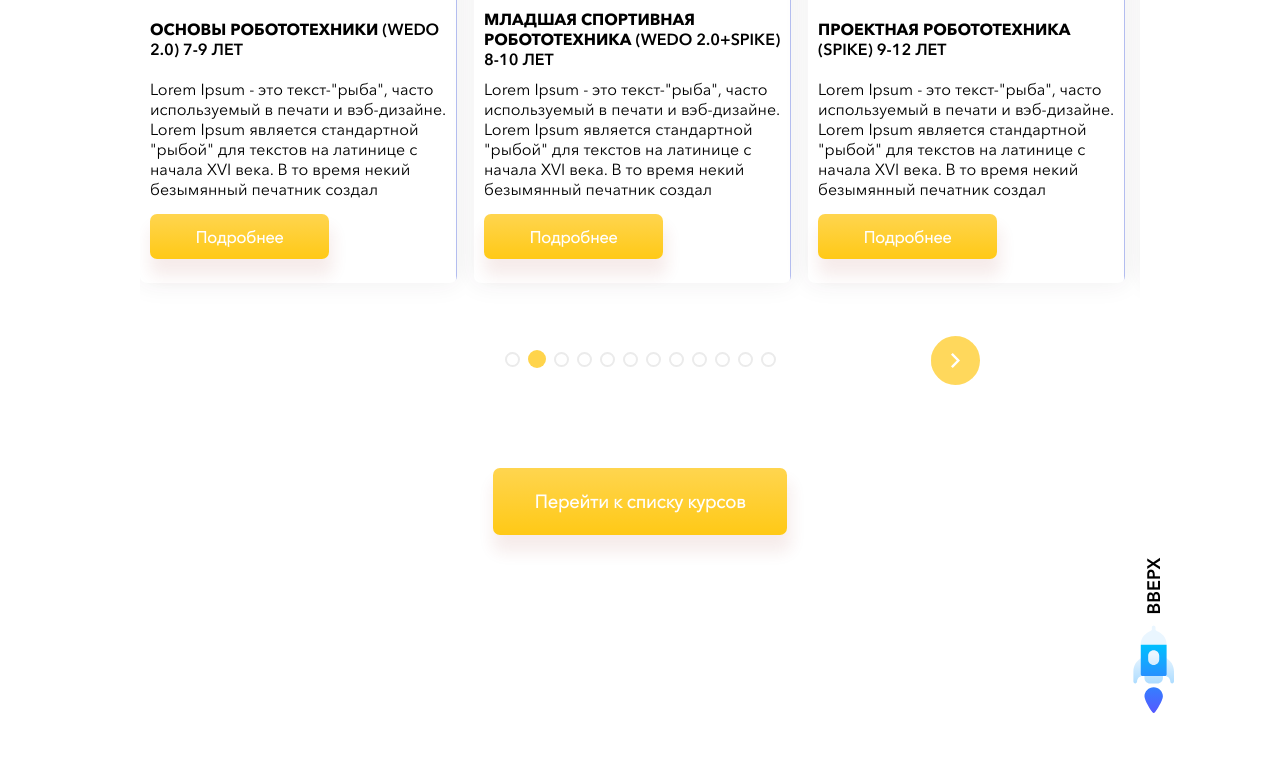
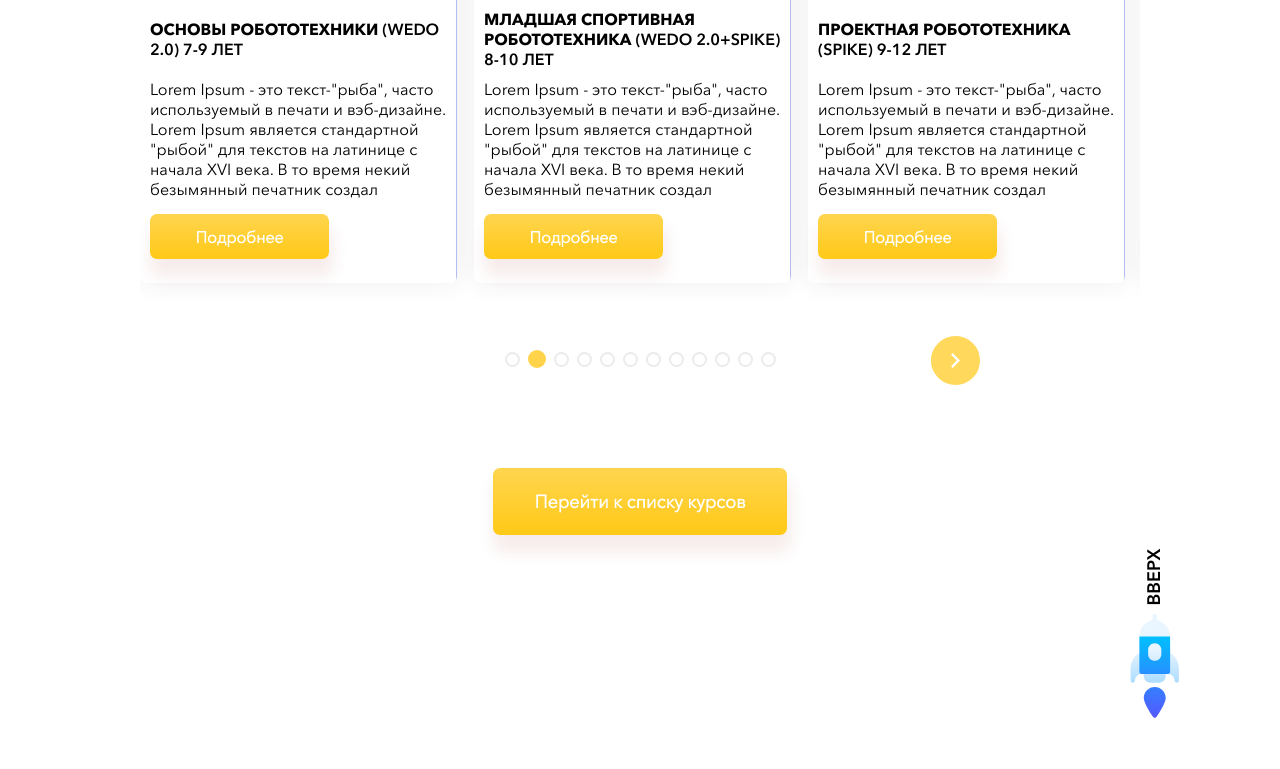
Before and after one commit to Plema/robokod, a website: page assets/page-courses.html in a window 1280 px wide. Shown: the part 4835-5604 px from the top of the page. Drawn offline with nearby package versions, Linux system fonts and the light colour scheme; files that its build step writes are made by us from their sources; files whose address does not match are found by name; a web font is replaced by a local one.

Commit message:
markup
page

```diff
--- a/assets/scss/page-courses.scss
+++ b/assets/scss/page-courses.scss
@@ -857,8 +857,8 @@
         margin-right: 50px;
       }
       &__link {
-        width: 63px;
-        height: 136px;
+        width: 75px;
+        height: 145px;
         transform: rotate(-45deg);
         bottom: 0;
         img {
```
Also changed, not shown: markup/css/page-courses.min.css.
